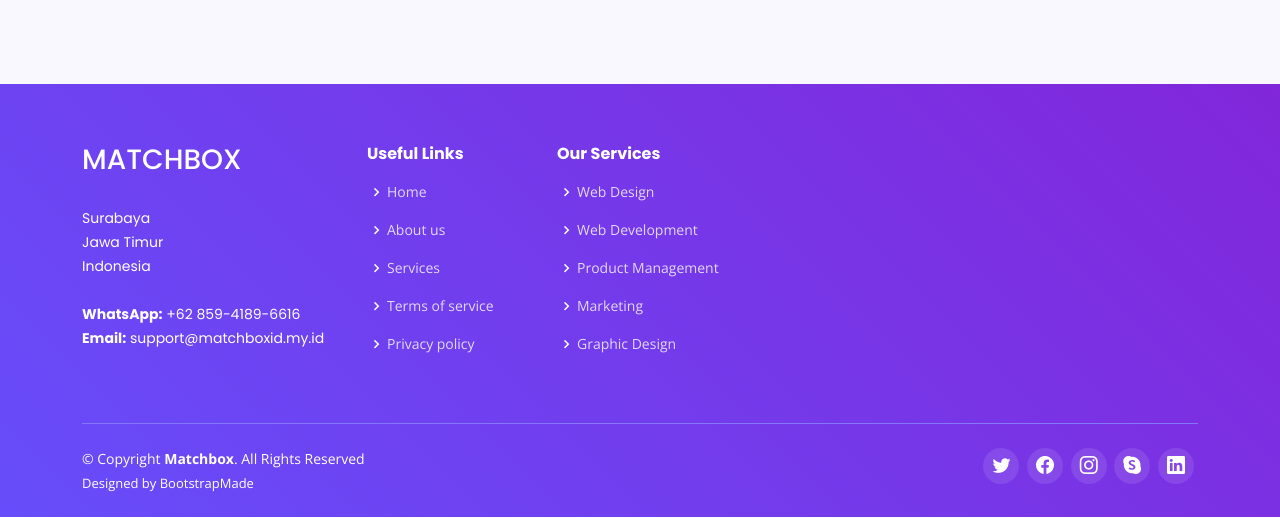
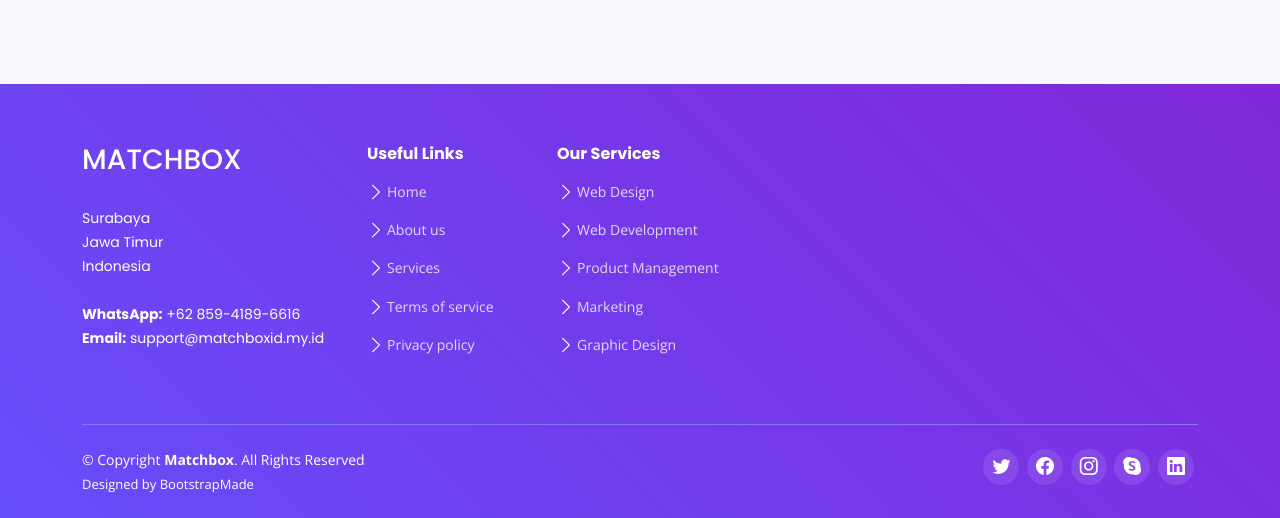
Before and after one commit to MatchBox-ID/web-v2, a plain HTML site: page index.html in a window 1280 px wide. Shown: the part 5282-5800 px from the top of the page. Drawn offline with nearby package versions, Linux system fonts and the light colour scheme; files whose address does not match are found by name.

Commit message:
Update index.html

```diff
--- a/index.html
+++ b/index.html
@@ -471,22 +471,22 @@
           <div class="col-lg-2 col-md-6 footer-links">
             <h4>Useful Links</h4>
             <ul>
-              <li><i class="bx bx-chevron-right"></i> <a href="#">Home</a></li>
-              <li><i class="bx bx-chevron-right"></i> <a href="#">About us</a></li>
-              <li><i class="bx bx-chevron-right"></i> <a href="#">Services</a></li>
-              <li><i class="bx bx-chevron-right"></i> <a href="#">Terms of service</a></li>
-              <li><i class="bx bx-chevron-right"></i> <a href="#">Privacy policy</a></li>
+              <li><i class="bi bi-chevron-right"></i> <a href="#">Home</a></li>
+              <li><i class="bi bi-chevron-right"></i> <a href="#">About us</a></li>
+              <li><i class="bi bi-chevron-right"></i> <a href="#">Services</a></li>
+              <li><i class="bi bi-chevron-right"></i> <a href="#">Terms of service</a></li>
+              <li><i class="bi bi-chevron-right"></i> <a href="#">Privacy policy</a></li>
             </ul>
           </div>
 
           <div class="col-lg-3 col-md-6 footer-links">
             <h4>Our Services</h4>
             <ul>
-              <li><i class="bx bx-chevron-right"></i> <a href="#">Web Design</a></li>
-              <li><i class="bx bx-chevron-right"></i> <a href="#">Web Development</a></li>
-              <li><i class="bx bx-chevron-right"></i> <a href="#">Product Management</a></li>
-              <li><i class="bx bx-chevron-right"></i> <a href="#">Marketing</a></li>
-              <li><i class="bx bx-chevron-right"></i> <a href="#">Graphic Design</a></li>
+              <li><i class="bi bi-chevron-right"></i> <a href="#">Web Design</a></li>
+              <li><i class="bi bi-chevron-right"></i> <a href="#">Web Development</a></li>
+              <li><i class="bi bi-chevron-right"></i> <a href="#">Product Management</a></li>
+              <li><i class="bi bi-chevron-right"></i> <a href="#">Marketing</a></li>
+              <li><i class="bi bi-chevron-right"></i> <a href="#">Graphic Design</a></li>
             </ul>
           </div>
         </div>
@@ -537,4 +537,4 @@
 
 </body>
 
-  </html>
+</html>
```
